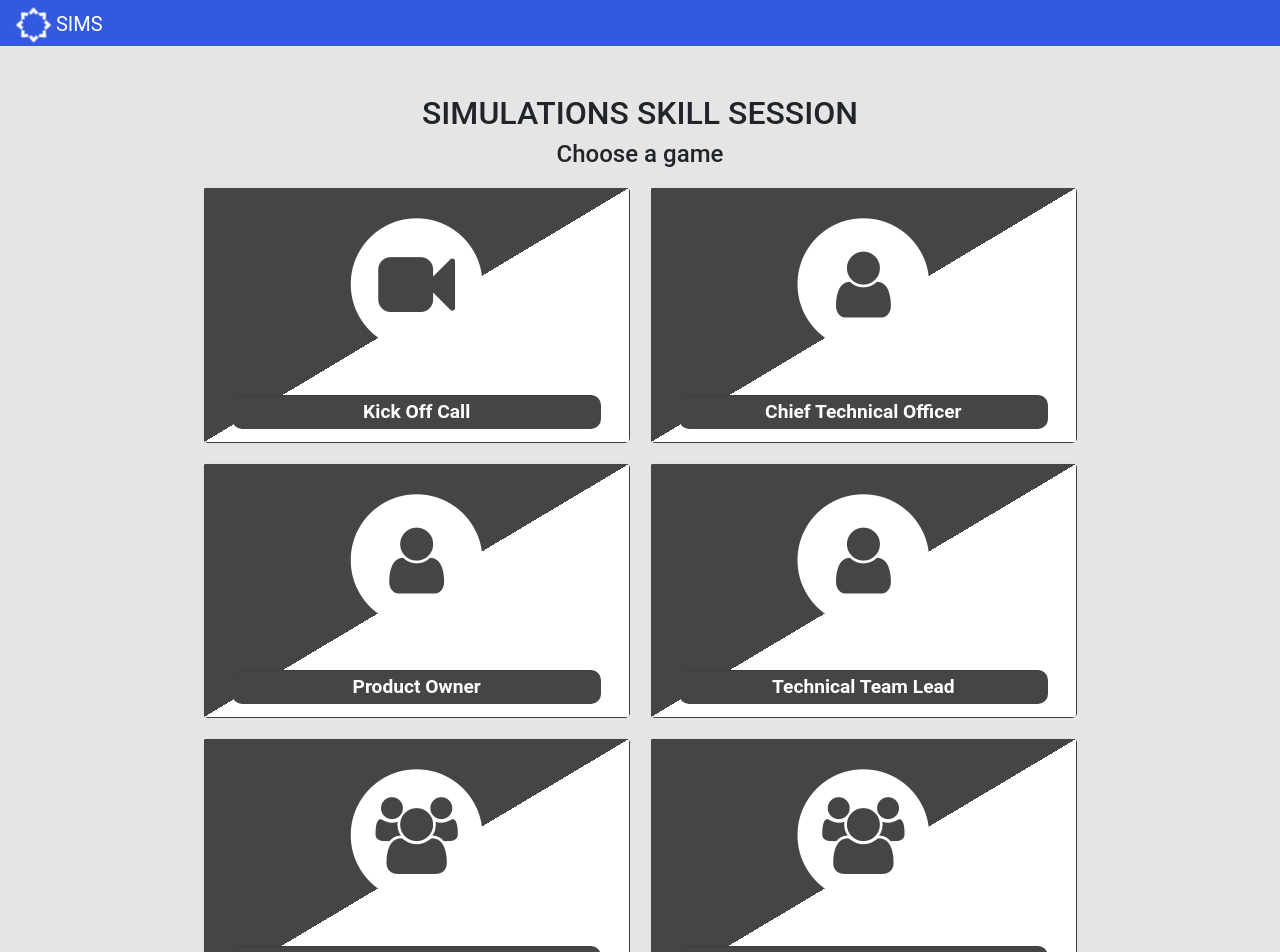
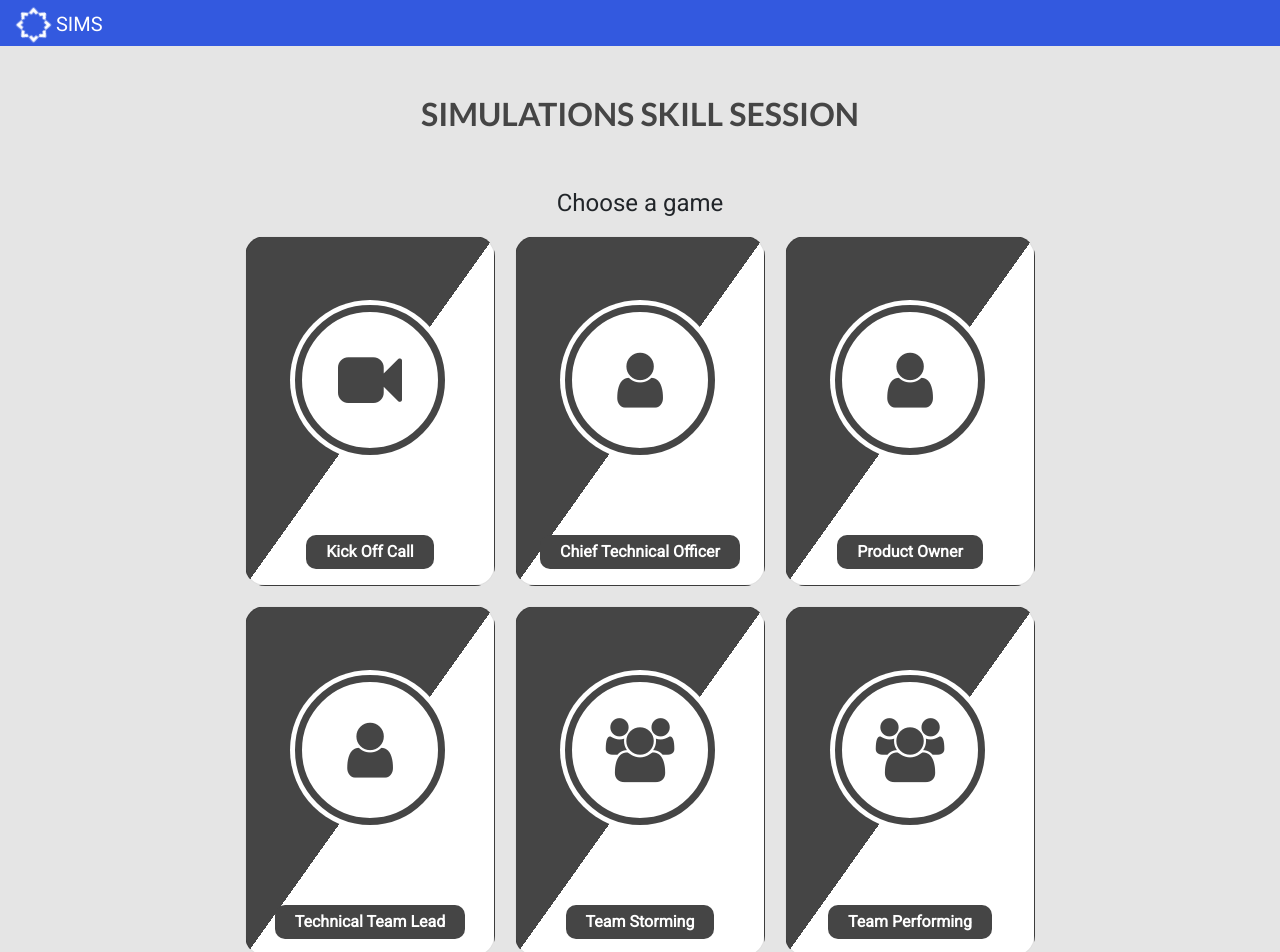
Before and after one commit to andela/sims-games, a React app: page / in a window 1280 px wide. Shown: the top 952 px of the page. Built offline with nearby package versions, Linux system fonts and the light colour scheme.

Commit message:
[Lanfing page html completed]

```diff
--- a/client/src/components/LandingPage.jsx
+++ b/client/src/components/LandingPage.jsx
@@ -19,73 +19,84 @@ const LandingPage = props => {
         </a>
       </div>
       <div className="app-body container-fluid pt-5">
+      <div className="mb-5">
         <h2>SIMULATIONS SKILL SESSION</h2>
+      </div>
         <h4>Choose a game</h4>
         <div className="gameCategories row  justify-content-center">
-          <div className="gameCard card text-center col-md-4 col-md-3">
-            <div className="card-body">
-              <span class="fa-stack fa-4x">
-                <i class="fa fa-circle fa-stack-2x" />
-                <i class="fa fa-video-camera fa-stack-1x gameCardIcon" />
-              </span>
-            </div>
-            <div className="card-footer gameCardText">
-              <p className="m-0">Kick Off Call</p>
+          <div className="com-md-4">
+            <div className="gameCard card text-center">
+              <div className="card-body mt-5">
+                <div className="fa-stack-open-border d-flex justify-content-center align-items-center">
+                  <i class="fa fa-video-camera fa-4x gameCardIcon" />
+                </div>
+              </div>
+              <div className="p-3">
+                <p className="m-0 gameCardText">Kick Off Call</p>
+              </div>
             </div>
           </div>
-          <div className="gameCard card text-center col-md-4 col-md-3">
-            <div className="card-body">
-              <span class="fa-stack fa-4x">
-                <i class="fa fa-circle fa-stack-2x" />
-                <i class="fa fa-user fa-stack-1x gameCardIcon" />
-              </span>
-            </div>
-            <div className="card-footer gameCardText">
-              <p className="m-0">Chief Technical Officer</p>
+
+          <div className="com-md-4">
+            <div className="gameCard card text-center">
+              <div className="card-body mt-5">
+                <div className="fa-stack-open-border d-flex justify-content-center align-items-center">
+                  <i class="fa fa-user fa-4x gameCardIcon" />
+                </div>
+              </div>
+              <div className="p-3">
+                <p className="m-0 gameCardText">Chief Technical Officer</p>
+              </div>
             </div>
           </div>
-          <div className="gameCard card text-center col-md-4 col-md-3">
-            <div className="card-body">
-              <span class="fa-stack fa-4x">
-                <i class="fa fa-circle fa-stack-2x" />
-                <i class="fa fa-user fa-stack-1x gameCardIcon" />
-              </span>
-            </div>
-            <div className="card-footer gameCardText">
-              <p className="m-0">Product Owner</p>
+          <div className="com-md-4">
+            <div className="gameCard card text-center">
+              <div className="card-body mt-5">
+                <div className="fa-stack-open-border d-flex justify-content-center align-items-center">
+                  <i class="fa fa-user fa-4x gameCardIcon" />
+                </div>
+              </div>
+              <div className="p-3">
+                <p className="m-0 gameCardText">Product Owner</p>
+              </div>
             </div>
           </div>
-          <div className="gameCard card text-center col-md-4 col-md-3">
-            <div className="card-body">
-              <span class="fa-stack fa-4x">
-                <i class="fa fa-circle fa-stack-2x" />
-                <i class="fa fa-user fa-stack-1x gameCardIcon" />
-              </span>
-            </div>
-            <div className="card-footer gameCardText">
-              <p className="m-0">Technical Team Lead</p>
+        </div>
+        <div className="gameCategories row  justify-content-center">
+          <div className="com-md-4">
+            <div className="gameCard card text-center">
+              <div className="card-body mt-5">
+                <div className="fa-stack-open-border d-flex justify-content-center align-items-center">
+                  <i class="fa fa-user fa-4x gameCardIcon" />
+                </div>
+              </div>
+              <div className="p-3">
+                <p className="m-0 gameCardText">Technical Team Lead</p>
+              </div>
             </div>
           </div>
-          <div className="gameCard card text-center col-md-4 col-md-3">
-            <div className="card-body">
-              <span class="fa-stack fa-4x">
-                <i class="fa fa-circle fa-stack-2x" />
-                <i class="fa fa-users fa-stack-1x gameCardIcon" />
-              </span>
-            </div>
-            <div className="card-footer gameCardText">
-              <p className="m-0">Team Storming</p>
+          <div className="com-md-4">
+            <div className="gameCard card text-center">
+              <div className="card-body mt-5">
+                <div className="fa-stack-open-border d-flex justify-content-center align-items-center">
+                  <i class="fa fa-users fa-4x gameCardIcon" />
+                </div>
+              </div>
+              <div className="p-3">
+                <p className="m-0 gameCardText">Team Storming</p>
+              </div>
             </div>
           </div>
-          <div className="gameCard card text-center col-md-4 col-md-3">
-            <div className="card-body">
-              <span class="fa-stack fa-4x">
-                <i class="fa fa-circle fa-stack-2x" />
-                <i class="fa fa-users fa-stack-1x gameCardIcon" />
-              </span>
-            </div>
-            <div className="card-footer gameCardText">
-              <p className="m-0">Team Performing</p>
+          <div className="com-md-4">
+            <div className="gameCard card text-center">
+              <div className="card-body mt-5">
+                <div className="fa-stack-open-border d-flex justify-content-center align-items-center">
+                  <i class="fa fa-users fa-4x gameCardIcon" />
+                </div>
+              </div>
+              <div className="p-3">
+                <p className="m-0 gameCardText">Team Performing</p>
+              </div>
             </div>
           </div>
         </div>
--- a/client/src/styles/index.scss
+++ b/client/src/styles/index.scss
@@ -1,24 +1,33 @@
-@import '~bootstrap/scss/bootstrap';
-@import '~font-awesome/css/font-awesome.css';
+@import "~bootstrap/scss/bootstrap";
+@import "~font-awesome/css/font-awesome.css";
+@import url("https://fonts.googleapis.com/css?family=Roboto");
+@import url("https://fonts.googleapis.com/css?family=Lato:700");
 
 html,
 body,
 #root {
   margin: 0;
   padding: 0;
-  font-family: 'Roboto';
+  font-family: "Roboto", sans-serif;
   height: 100%;
-  background: #E5E5E5;
+  background: #e5e5e5;
 }
 
 .app-header {
-  background: #3359DF;
+  background: #3359df;
   padding: 0 20px;
   width: 100%;
-  padding: .5rem 1rem;
-  color:#FFFFFF;
+  padding: 0.5rem 1rem;
+  color: #ffffff;
 }
-
+.app-body h2 {
+  font-family: "Lato", sans-serif;
+  font-style: normal;
+  font-weight: bold;
+  line-height: normal;
+  text-align: center;
+  color: #454545;
+}
 @keyframes spin {
   from {
     transform: rotate(0deg);
@@ -35,15 +44,16 @@ body,
   -webkit-animation: spin infinite 40s linear;
   animation: spin infinite 40s linear;
   display: inline-block;
-  vertical-align: middle
+  vertical-align: middle;
 }
 
-.app-header .brand, .app-header a{
+.app-header .brand,
+.app-header a {
   display: inline-block;
   font-size: 1.25rem;
   height: 30px;
   white-space: nowrap;
-  color: #FFFFFF;
+  color: #ffffff;
 }
 
 .app-body {
@@ -51,30 +61,52 @@ body,
   flex-direction: column;
   justify-content: center;
   align-items: center;
+  padding: 20px;
 }
 
-.gameCard {    background-color: #FFFFFF;
-  background-image: linear-gradient(to right bottom, #454545 50%, #FFFFFF 50%);
-  background-image: -webkit-linear-gradient(to right bottom, #454545 50%, #FFFFFF 50%);
-  // height: 250px;
-  // width: 200px;
+.gameCard {
+  background-color: #ffffff;
+  background-image: linear-gradient(to right bottom, #454545 50%, #ffffff 50%);
+  background-image: -webkit-linear-gradient(
+    to right bottom,
+    #454545 50%,
+    #ffffff 50%
+  );
   color: #fff;
-  border-radius: 5px;
- /* padding: 2px 20px; */
- font-size: 120%;
- margin: 10px;
+  border-radius: 20px;
+  margin: 10px;
+  height: 350px;
+  width: 250px;
 }
 
-.gameCard .gameCardText {border-radius: 10px;
+.gameCard .gameCardText {
+  border-radius: 10px;
   background: #454545;
-  padding: 2px;
-  margin: 13px;
   font-weight: bold;
   text-align: center;
+  display: inline-block;
+  padding: 5px 20px;
 }
-.gameCardIcon{
+.gameCardIcon {
   color: #454545;
 }
-.gameCardCircle{
-  color: #FFFFFF;
+.gameCardCircle {
+  color: #ffffff;
 }
+.inner-circle-icon {
+  color: #454545;
+  font-size: 1.8em;
+  margin-top: 2px;
+}
+.outer-circle-icon.fa-stack-2x {
+  font-size: 1.9em;
+}
+.fa-stack-open-border {
+  width: 150px;
+  height: 150px;
+  margin: 0 auto;
+  border-radius: 50%;
+  background-color: white;
+  border: 7px solid #454545;
+  box-shadow: 0 0 0 5px white;
+}
```
